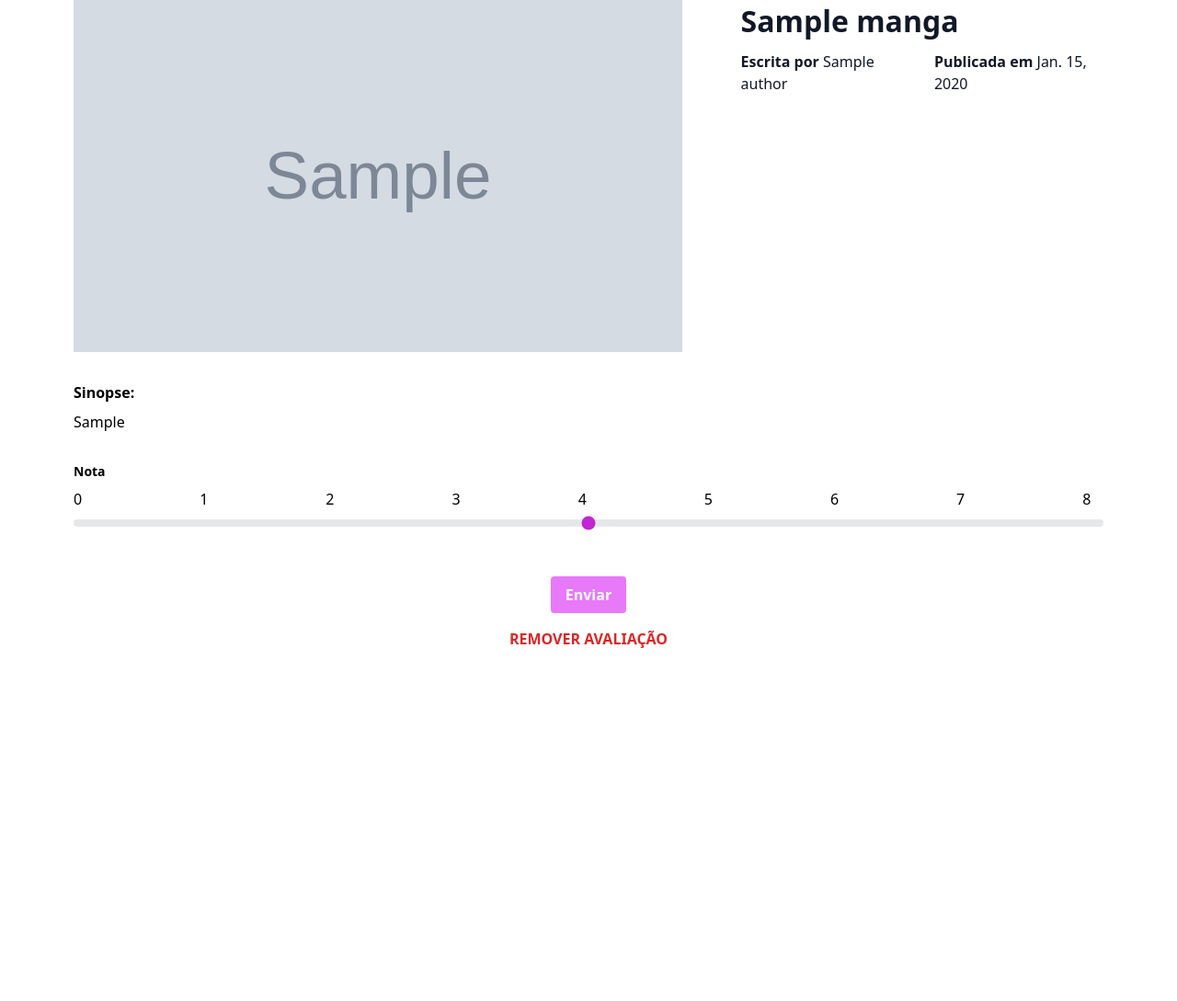
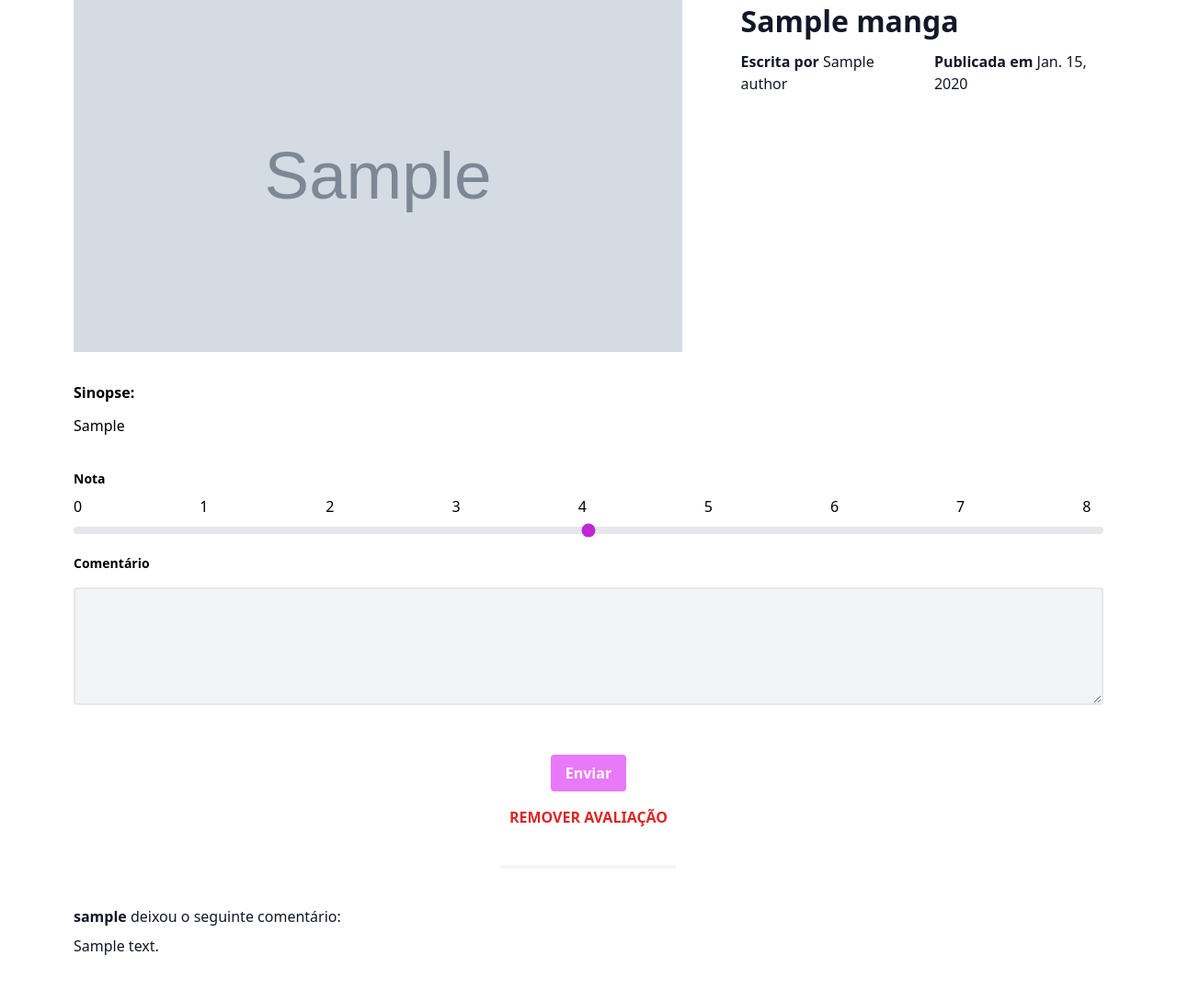
Before and after one commit to akemi-adam/manganet, a Django app: page /manga/1 in a window 1280 px wide; the page is wider, and only the part inside the window is pictured. Shown: the part 113-1202 px from the top of that part at 92% size. Before the commit the page ends 818 px from the top of that part, so only its background shows below. Run offline with Django 4.2, Linux system fonts and the light colour scheme; a user stored in the database is signed in; tables that the repository leaves empty hold one stand-in row (values such as "Sample post"); grey boxes marked "Sample" are stand-in pictures; some libraries are stand-ins or nearby versions.

Commit message:
Usuário consegue adicionar um comentário

```diff
--- a/authors/templates/manga/show.html
+++ b/authors/templates/manga/show.html
@@ -21,7 +21,7 @@
     </div>
     <div class="lg:mb12 mb-8">
         <h3 class="mt-8 mb-2 font-bold">Sinopse:</h3>
-        <p class="mb-8">{{ manga.synopsis }}</p>
+        <p class="mb-8 leading-loose">{{ manga.synopsis }}</p>
         <form action="{% url 'manga.evaluation.store' manga.id %}" method="post">
             {% csrf_token %}
             <label for="rating" class="block mb-2 text-sm font-bold">Nota</label>
@@ -39,6 +39,8 @@
                 <div>10</div>
             </div>
             <input name="rating" id="rating" type="range" min="0" max="10" value="5" class="w-full h-2 bg-gray-200 rounded-lg appearance-none cursor-pointer accent-fuchsia-600">
+            <label for="comment" class="block my-4 text-sm font-bold">Comentário</label>
+            <textarea name="comment" id="comment" class="border-2 w-full h-32 rounded bg-gray-100"></textarea>
             <button class="bg-fuchsia-400 text-white font-bold py-2 px-4 rounded focus:outline-none focus:shadow-outline hover:bg-fuchsia-600 duration-700 ease-in-out mt-12 mx-auto block">Enviar</button>
         </form>
         {% if is_rated %}
@@ -47,5 +49,14 @@
             <button class="text-red-600 hover:text-red-700 hover:trasition-all duration-700 ease-in-out background-transparent outline-none uppercase hover:underline font-bold">Remover avaliação</button>
         </form>
         {% endif %}
+        <hr class="w-48 h-1 mx-auto my-4 bg-gray-100 border-0 rounded md:my-10 dark:bg-gray-500">
+        {% for comment in comments %}
+            {% if comment.comment is not None %}
+            <div class="my-4 text-gray-900 flex flex-col gap-2">
+                <h4><a href="{% url 'profile' comment.user_id %}" class="font-bold hover:text-fuchsia-400 hover:trasition-all duration-700 ease-in-out">{{ comment.user.username }}</a> <span class="font-medium">deixou o seguinte comentário:</span></h4>
+                <p>{{ comment.comment }}</p>
+            </div>
+            {% endif %}
+        {% endfor %}
     </div>
 {% endblock%}
--- a/authors/views.py
+++ b/authors/views.py
@@ -66,6 +66,8 @@ class MangaDetailView(DetailView):
 
         context['is_rated'] = self.get_object().users.contains(self.request.user)
 
+        context['comments'] = self.get_object().evaluation_set.all()
+
         return context
 
 @login_required
@@ -78,18 +80,24 @@ def store_evaluation(request: HttpRequest, id: int) -> HttpResponseRedirect | Ht
 
     rating = request.POST.get('rating')
 
+    comment = request.POST.get('comment')
+
     evaluationExists: QuerySet = Evaluation.objects.filter(manga_id = manga.id, user_id = user.id)
 
     if evaluationExists.exists():
 
         evaluation: Evaluation = evaluationExists.get()
 
-        evaluation.rating = rating
+        if rating is not evaluation.rating:
+            evaluation.rating = rating
+
+        if comment is not None and comment is not '':
+           evaluation.comment = comment
 
         evaluation.save()
 
     else:
-        manga.users.add(user, through_defaults = {'rating': rating})
+        manga.users.add(user, through_defaults = { 'rating': rating, 'comment': comment })
 
     return redirect('profile', id = user.id)
 
```
